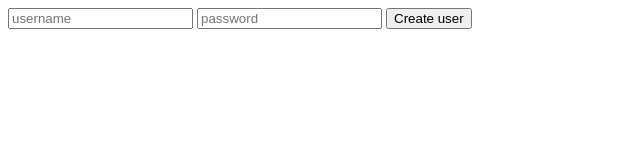
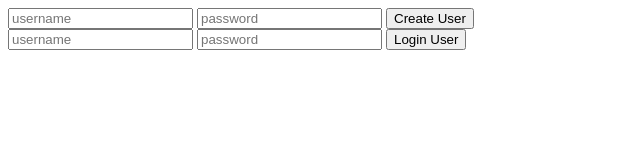
Before and after one commit to michaelgreen94/hackathon, a website with bundled scripts: page www/index.html in a window 1280 px wide. Shown: the whole page, without its empty margins (0-640 px from the left). Built offline with nearby package versions, Linux system fonts and the light colour scheme.

Commit message:
edited stuff

```diff
--- a/www/app/components/user/user-controller.js
+++ b/www/app/components/user/user-controller.js
@@ -23,4 +23,8 @@ export default class UserController {
         store.createUser(creds)
     }
 
+    loginUser(e) {
+
+    }
+
 }
--- a/www/app/store/store.js
+++ b/www/app/store/store.js
@@ -1,6 +1,6 @@
 import User from "../models/user.js"
 
-const register = axios.create({
+const server = axios.create({
     baseURL: '//localhost:3000',
     timeout: 3000
 })
@@ -18,11 +18,15 @@ function setState(prop, data) {
 
 export default class Store {
     createUser(creds) {
-        register.post('/api/users/register', creds)
+        server.post('/api/users/register', creds)
             .then(res => {
                 setState('user', new User(creds))
             })
             .catch(console.error)
+    }
+
+    loginUser(creds) {
+
     }
 
     constructor() {
--- a/www/index.html
+++ b/www/index.html
@@ -13,7 +13,13 @@
     <form onsubmit="app.controllers.user.createUser(event)">
       <input type="text" name="username" placeholder="username">
       <input type="password" name="pin" placeholder="password">
-      <button type="submit">Create user</button>
+      <button type="submit">Create User</button>
+    </form>
+
+    <form onsubmit="app.controllers.user.loginUser(event)">
+      <input type="text" name="username" placeholder="username">
+      <input type="password" name="pin" placeholder="password">
+      <button type="submit">Login User</button>
     </form>
   </div>
 
```
